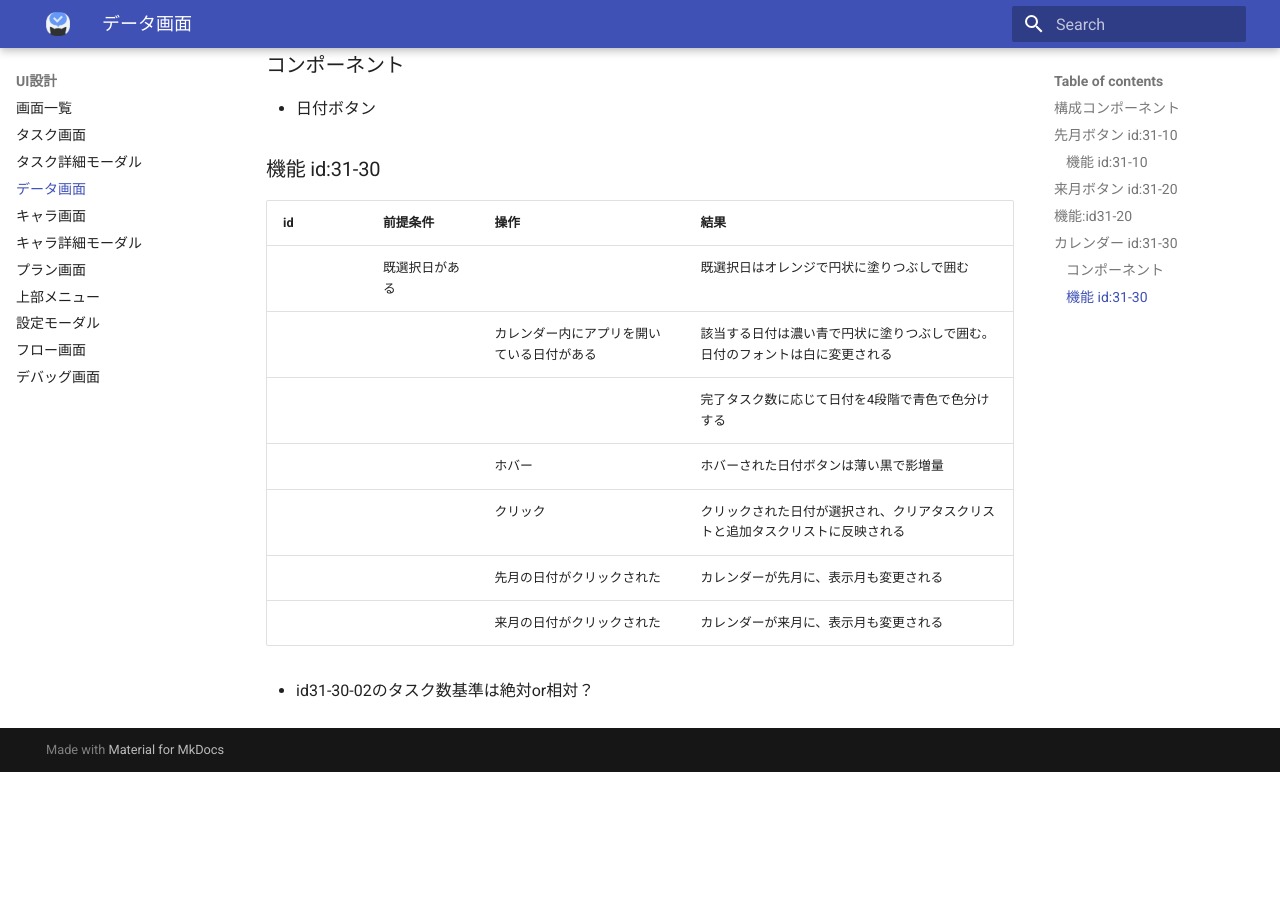
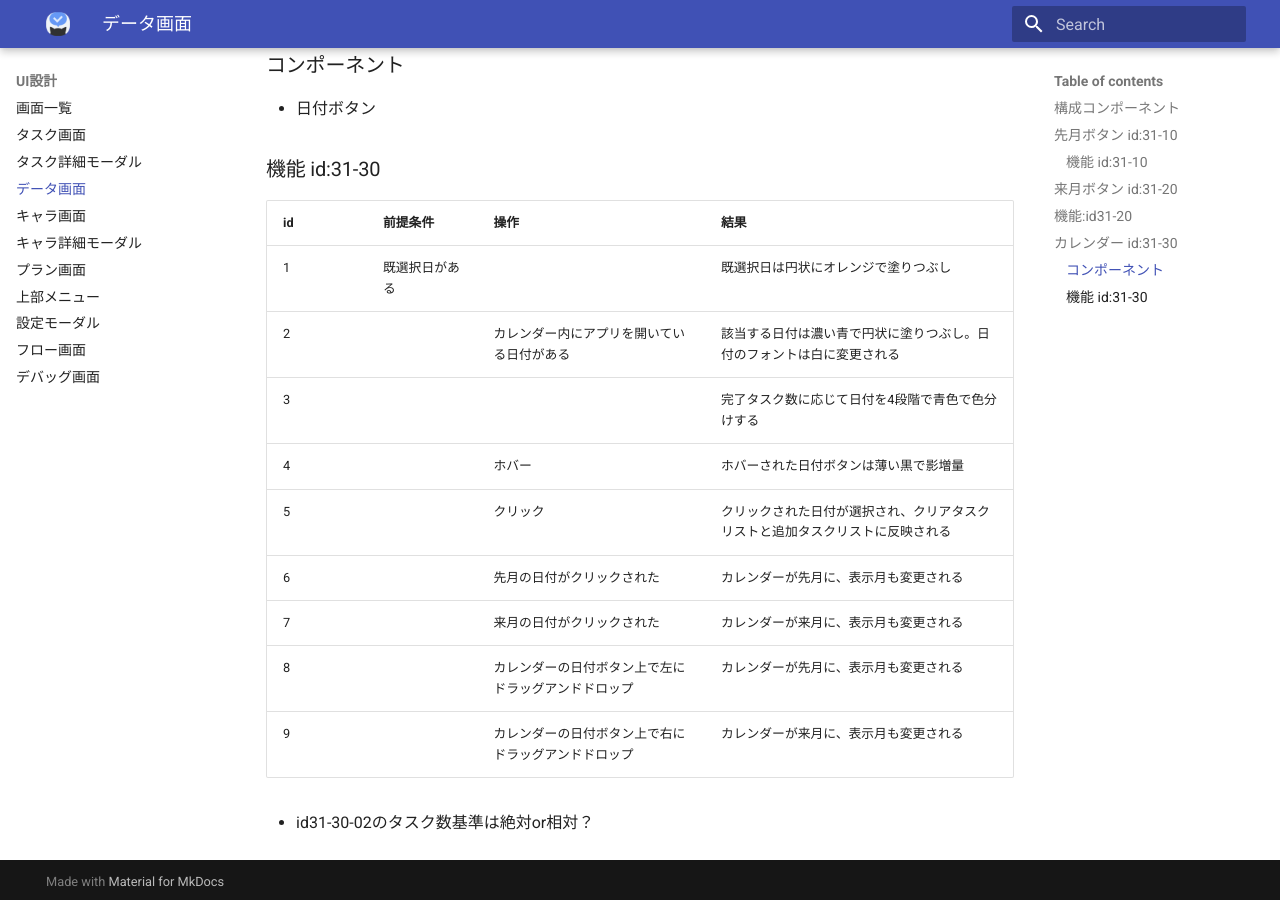
Before and after one commit to CharaDo-Official/CharaDo, an MkDocs documentation site: the page built from docs/10_design/30_data.md, in a window 1280 px wide and 900 px high, scrolled down 1927 px. Built offline with MkDocs 1.6.1 and Material for MkDocs 9.7.7, drawn with Linux system fonts in a browser that asks for light colours; before the commit the page ends 2699 px from its top, so only the background shows below that.

Commit message:
docs カレンダー周りの機能追加

```diff
--- a/docs/10_design/30_data.md
+++ b/docs/10_design/30_data.md
@@ -38,13 +38,15 @@
 
 |id|前提条件|操作|結果|
 |------|------|-------|------|
-||既選択日がある||既選択日はオレンジで円状に塗りつぶしで囲む|
-|||カレンダー内にアプリを開いている日付がある|該当する日付は濃い青で円状に塗りつぶしで囲む。日付のフォントは白に変更される|
-||||完了タスク数に応じて日付を4段階で青色で色分けする|
-|||ホバー|ホバーされた日付ボタンは薄い黒で影増量|
-|||クリック|クリックされた日付が選択され、クリアタスクリストと追加タスクリストに反映される|
-|||先月の日付がクリックされた|カレンダーが先月に、表示月も変更される|
-|||来月の日付がクリックされた|カレンダーが来月に、表示月も変更される|
+|1|既選択日がある||既選択日は円状にオレンジで塗りつぶし|
+|2||カレンダー内にアプリを開いている日付がある|該当する日付は濃い青で円状に塗りつぶし。日付のフォントは白に変更される|
+|3|||完了タスク数に応じて日付を4段階で青色で色分けする|
+|4||ホバー|ホバーされた日付ボタンは薄い黒で影増量|
+|5||クリック|クリックされた日付が選択され、クリアタスクリストと追加タスクリストに反映される|
+|6||先月の日付がクリックされた|カレンダーが先月に、表示月も変更される|
+|7||来月の日付がクリックされた|カレンダーが来月に、表示月も変更される|
+|8||カレンダーの日付ボタン上で左にドラッグアンドドロップ|カレンダーが先月に、表示月も変更される|
+|9||カレンダーの日付ボタン上で右にドラッグアンドドロップ|カレンダーが来月に、表示月も変更される|
 
 
 - id31-30-02のタスク数基準は絶対or相対？
```
